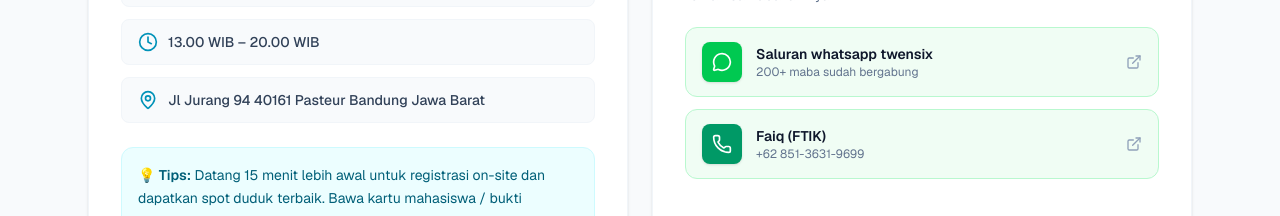
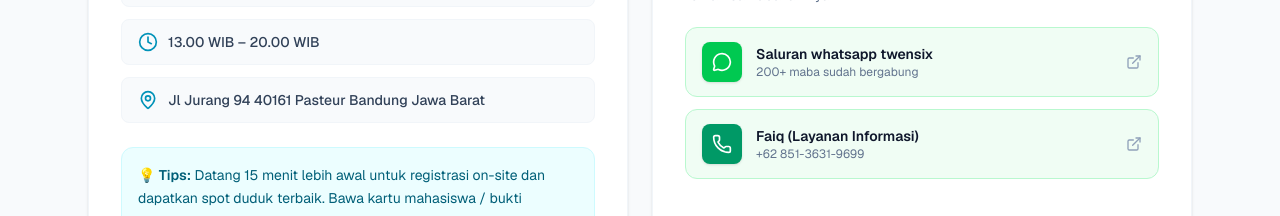
Before and after one commit to bangyazaka-hash/meet-up-maba-unikom26, a Next.js app: page / in a window 1280 px wide. Shown: the part 1120-1336 px from the top of the page. Built offline with nearby package versions, Linux system fonts and the light colour scheme.

Commit message:
layanan informasi

```diff
--- a/app/page.tsx
+++ b/app/page.tsx
@@ -423,7 +423,7 @@ export default function MeetupMabaPage() {
                   </span>
                   <div className="flex-1">
                     <p className="text-sm font-semibold text-slate-900">
-                      Faiq (FTIK)
+                      Faiq (Layanan Informasi)
                     </p>
                     <p className="text-xs text-slate-500">
                       +62 851-3631-9699
```
